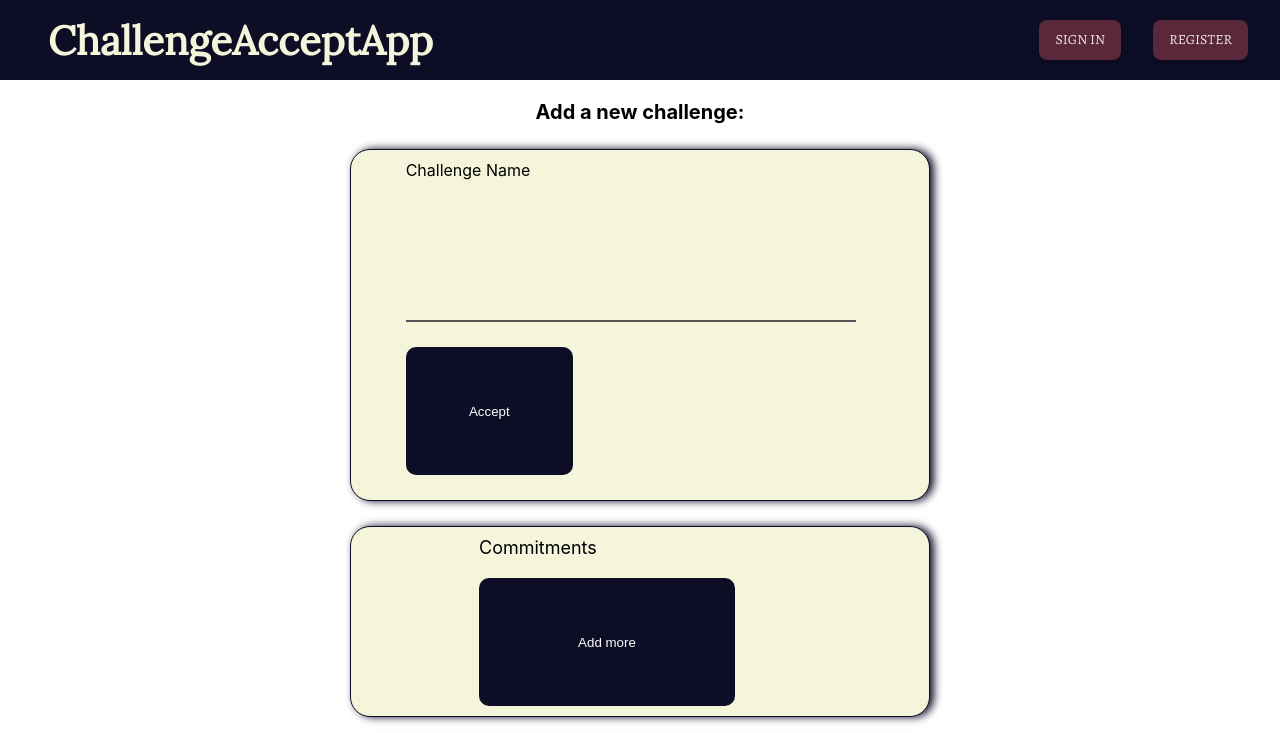
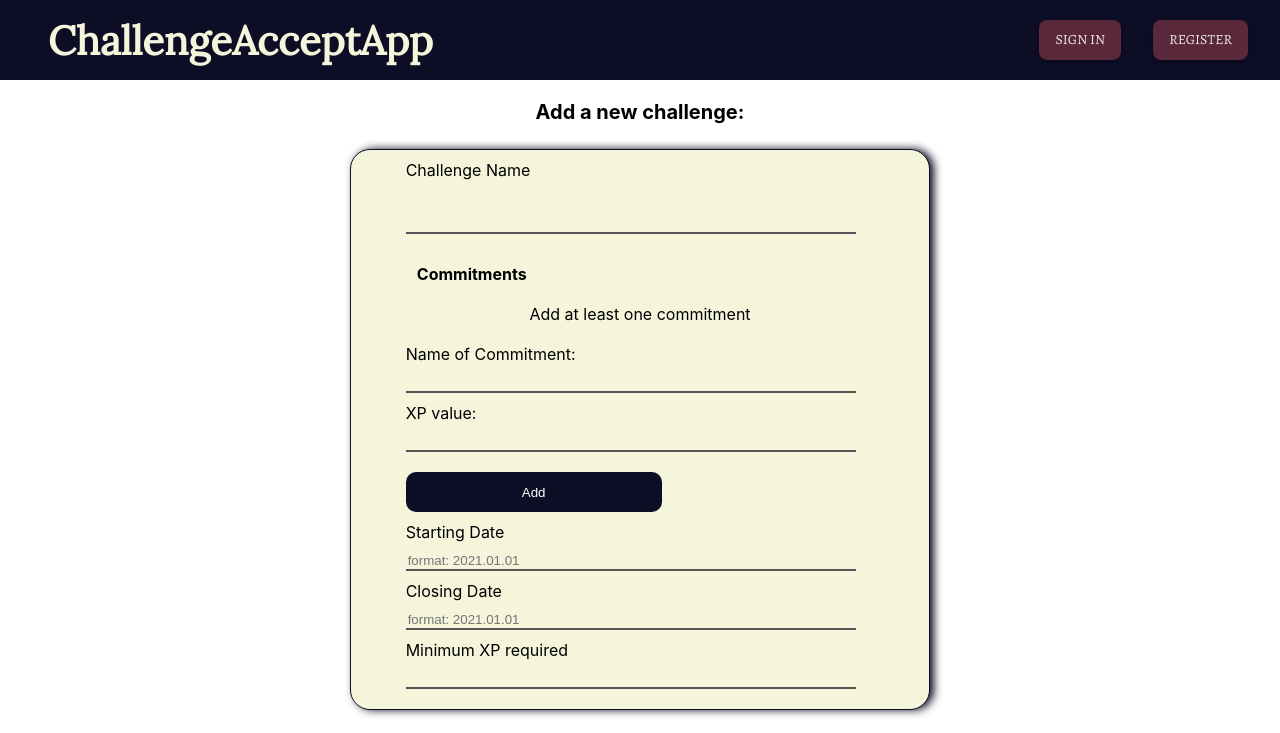
Before and after one commit to Bogyi3/BananasInPajamasFedEx, a React (Create React App) app in the folder frontend/: page /challenge in a window 1280 px wide. Shown: the top 733 px of the page. Built offline with nearby package versions, Linux system fonts and the light colour scheme.

Commit message:
rebased and added challangepage validation

```diff
--- a/frontend/src/pages/ChallengePage/ChallengePage.js
+++ b/frontend/src/pages/ChallengePage/ChallengePage.js
@@ -5,8 +5,6 @@ import generalFetch from '../../utilities/generalFetch';
 
 function ChallengePage() {
   const [challengeName, setChallengeName] = useState('');
-  const [isNameSet, setIsNameSet] = useState(false);
-  const [showAddCommitment, setShowAddCommitment] = useState(false);
   const [commitments, setCommitments] = useState([]);
   const [commitmentName, setCommitmentName] = useState('');
   const [commitmentXp, setCommitmentXp] = useState('');
@@ -14,19 +12,11 @@ function ChallengePage() {
   const [startingDate, setStartingDate] = useState('');
   const [closingDate, setClosingDate] = useState('');
   const [minXp, setMinXp] = useState('');
+  const [formError, setFormError] = useState('');
   const loginData = useSelector((state) => state.login);
-
-  function handleAcceptButtonClick() {
-    setIsNameSet(!isNameSet);
-  }
 
   function onChallengeNameChange(event) {
     setChallengeName(event.target.value);
-  }
-
-  function handleShowAddClick(event) {
-    event.preventDefault();
-    setShowAddCommitment(!showAddCommitment);
   }
 
   function onCommitmentNameChange(event) {
@@ -43,10 +33,13 @@ function ChallengePage() {
       commitmentName,
       xp: commitmentXp,
     };
+    if (!data.commitmentName || !data.xp) {
+      setFormError('Missing field in add commitment form');
+    } else {
       setCommitments(commitments.concat(data));
       setCommitmentName('');
       setCommitmentXp('');
-    setShowAddCommitment(false);
+    }
   }
 
   function onStartingDateChange(event) {
@@ -63,6 +56,7 @@ function ChallengePage() {
 
   function handleAddChallengeButton(event) {
     event.preventDefault();
+
     const data = {
       challengeName,
       commitments,
@@ -70,12 +64,21 @@ function ChallengePage() {
       closingDate,
       minXp,
     };
+
+    const dateRegex = /^\d{4}[/.]\d{1,2}[/.]\d{1,2}$/;
+
+    if (!data.challengeName || !data.commitments || !data.minXp) {
+      setFormError('All fields are required');
+    } else if (!dateRegex.test(startingDate) || !dateRegex.test(closingDate)) {
+      setFormError('Correct date format is: 1970.01.01');
+    } else {
       generalFetch('challenge', 'POST', data, loginData.token);
       setShowChallengeAdded(true);
     }
+  }
 
   return (
-    <div className="#challenge-page">
+    <div className="challenge-page">
       <h2 className="add-header">Add a new challenge:</h2>
       <div className="form-card">
         <form className="challenge-name-form">
@@ -89,14 +92,12 @@ function ChallengePage() {
               onChange={onChallengeNameChange}
             />
           </label>
-          <button type="button" className="challenge-button" onClick={handleAcceptButtonClick}>Accept</button>
         </form>
-      </div>
-      <div className="commitment-list form-card">
+        <div className="commitment-list">
           <h2>Commitments</h2>
           <ul>
-          { (commitments || [])
-            && commitments.map((commitment, index) => (
+            { (commitments.length > 0)
+              ? commitments.map((commitment, index) => (
                 <li key={index}>
                   {commitment.commitmentName}
                   ,
@@ -104,14 +105,11 @@ function ChallengePage() {
                   {commitment.xp}
                   {' XP'}
                 </li>
-            ))}
+              ))
+              : <li className="no-commitments">Add at least one commitment</li>}
           </ul>
-        <button type="button" className="challenge-button" onClick={handleShowAddClick}>Add more</button>
         </div>
-      {
-        showAddCommitment
-        && (
-        <form className="form-card add-commit-form">
+        <form className="add-commit-form">
           <label htmlFor="commitmentName">
             Name of Commitment:
             <input
@@ -138,9 +136,7 @@ function ChallengePage() {
           <br />
           <button type="button" className="challenge-button add-commit-button" onClick={handleAddCommitment}>Add</button>
         </form>
-        )
-      }
-      <form className="form-card">
+        <form>
           <label htmlFor="startingDate">
             Starting Date
             <input
@@ -149,7 +145,7 @@ function ChallengePage() {
               id="startingDate"
               value={startingDate}
               onChange={onStartingDateChange}
-            placeholder="format: 2021.01.01."
+              placeholder="format: 2021.01.01"
             />
           </label>
           <label htmlFor="closingDate">
@@ -174,6 +170,12 @@ function ChallengePage() {
             />
           </label>
         </form>
+      </div>
+      {
+        formError && (
+          <div className="error-message">{formError}</div>
+        )
+      }
       <button type="button" className="challenge-button" id="submit-button" onClick={handleAddChallengeButton}>Submit Challenge</button>
       {showChallengeAdded && (<p className="add-challenge-completed">You have submitted your challenge</p>)}
     </div>
--- a/frontend/src/pages/ChallengePage/challengePage.css
+++ b/frontend/src/pages/ChallengePage/challengePage.css
@@ -1,4 +1,4 @@
-.add-header{
+.add-header {
   margin: 20px;
   font-size: 20px;
   text-align: center;
@@ -27,7 +27,7 @@
   background-color: transparent;
   border: none;
   border-bottom: 3px solid black;
-  height: 10vw;
+  height: 40px;
   width: 80%;
   outline: none;
   font-size: 18px;
@@ -36,7 +36,7 @@
 .challenge-button {
   border: none;
   outline: none;
-  height: 10vw;
+  height: 40px;
   width: 20vw;
   border-radius: 4px;
   background-color: #0D0D26;
@@ -71,9 +71,8 @@
 }
 
 .commitment-list h2 {
-  font-weight: 400;
-  font-size: 18px;
-  margin: 0;
+  font-size: 16px;
+  margin: 0 10%;
 }
 
 .commitment-list label {
@@ -84,13 +83,9 @@
   display: block;
 }
 
-.commitment-list {
-  padding: 10px 10%;
-}
-
 .commitment-list ul {
   padding: 0;
-  margin: 20px 0px;
+  margin: 20px 10%;
   list-style-type: none;
 }
 
@@ -137,3 +132,7 @@
     width: 580px;
   }
 }
+
+.no-commitments {
+  text-align: center;
+}
```
Lines whose indentation alone changed are shown as unchanged.
